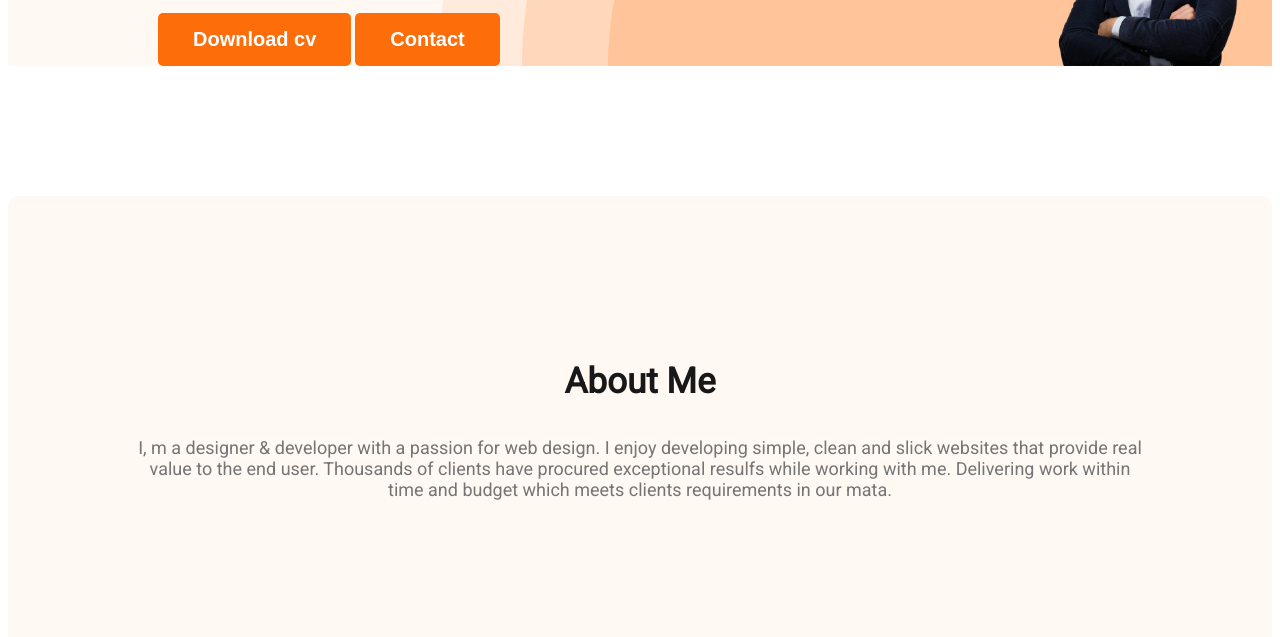
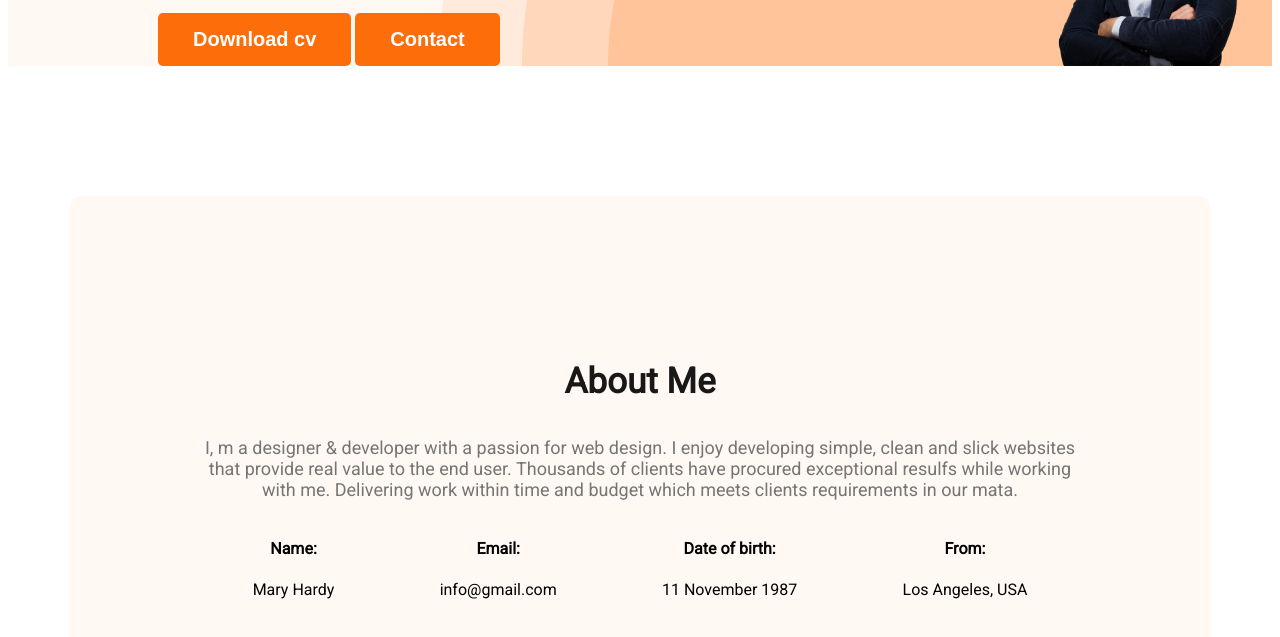
Before and after one commit to Ahmad496/webdevoloper-portfolio, a plain HTML site: page index.html in a window 1280 px wide. Shown: the part 347-984 px from the top of the page. Drawn offline with Linux system fonts and the light colour scheme.

Commit message:
added about information

```diff
--- a/index.html
+++ b/index.html
@@ -26,9 +26,10 @@
         </nav>
         <div class="banner">
             <div class="banner-content>
-                <h3 class="banner-greeting">Hi, I am</h3>
+                <h3 class=" banner-greeting">Hi, I am</h3>
                 <h1 class="banner-title"> Mary Hardy</h1>
-                <p class="banner-description">Shot what able cold new see hold.Friendly as an betrayed formerly he. Morning because as to society
+                <p class="banner-description">Shot what able cold new see hold.Friendly as an betrayed formerly he.
+                    Morning because as to society
                     behaved moments.
                 </p>
                 <button class="btn-primary">Download cv</button>
@@ -38,12 +39,34 @@
         </div>
     </header>
     <main>
-   <section class="about">
-    <h3 class="section-title">About Me</h3>
-    <p class="section-description">
-        I, m a designer & developer with a passion for web design. I enjoy developing simple, clean and slick websites that provide real value to the end user. Thousands of clients have procured exceptional resulfs while working with me. Delivering work within time and budget which meets clients requirements in our mata.
-    </p>
-   </section>
+        <section class="about">
+            <h3 class="section-title">About Me</h3>
+            <p class="section-description">
+                I, m a designer & developer with a passion for web design. I enjoy developing simple, clean and slick
+                websites that provide real value to the end user. Thousands of clients have procured exceptional resulfs
+                while working with me. Delivering work within time and budget which meets clients requirements in our
+                mata.
+            </p>
+            <div class="about-info-container">
+                <!-- .about-info*4>h4.info-title+p.info-description -->
+                <div class="about-info">
+                    <h4 class="info-title">Name: </h4>
+                    <p class="info-description">Mary Hardy </p>
+                </div>
+                <div class="about-info">
+                    <h4 class="info-title">Email:</h4>
+                    <p class="info-description">info@gmail.com</p>
+                </div>
+                <div class="about-info">
+                    <h4 class="info-title">Date of birth:</h4>
+                    <p class="info-description">11 November 1987</p>
+                </div>
+                <div class="about-info">
+                    <h4 class="info-title">From:</h4>
+                    <p class="info-description">Los Angeles, USA</p>
+                </div>
+            </div>
+        </section>
     </main>
     <footer>
 
--- a/styles/portfolio.css
+++ b/styles/portfolio.css
@@ -97,6 +97,10 @@ nav a {
     margin-top: 5px;
     margin-bottom: 20px;
 }
+main {
+    max-width: 1140px;
+    margin: 0px auto;
+}
 
 .about {
     padding: 130px;
@@ -104,3 +108,10 @@ nav a {
     background: #FFF8F3;
     margin: 130px 0px;
 }
+.about-info-container {
+    display: flex;
+    justify-content: space-around;
+}
+.about-info{
+    text-align: center;
+}
```
